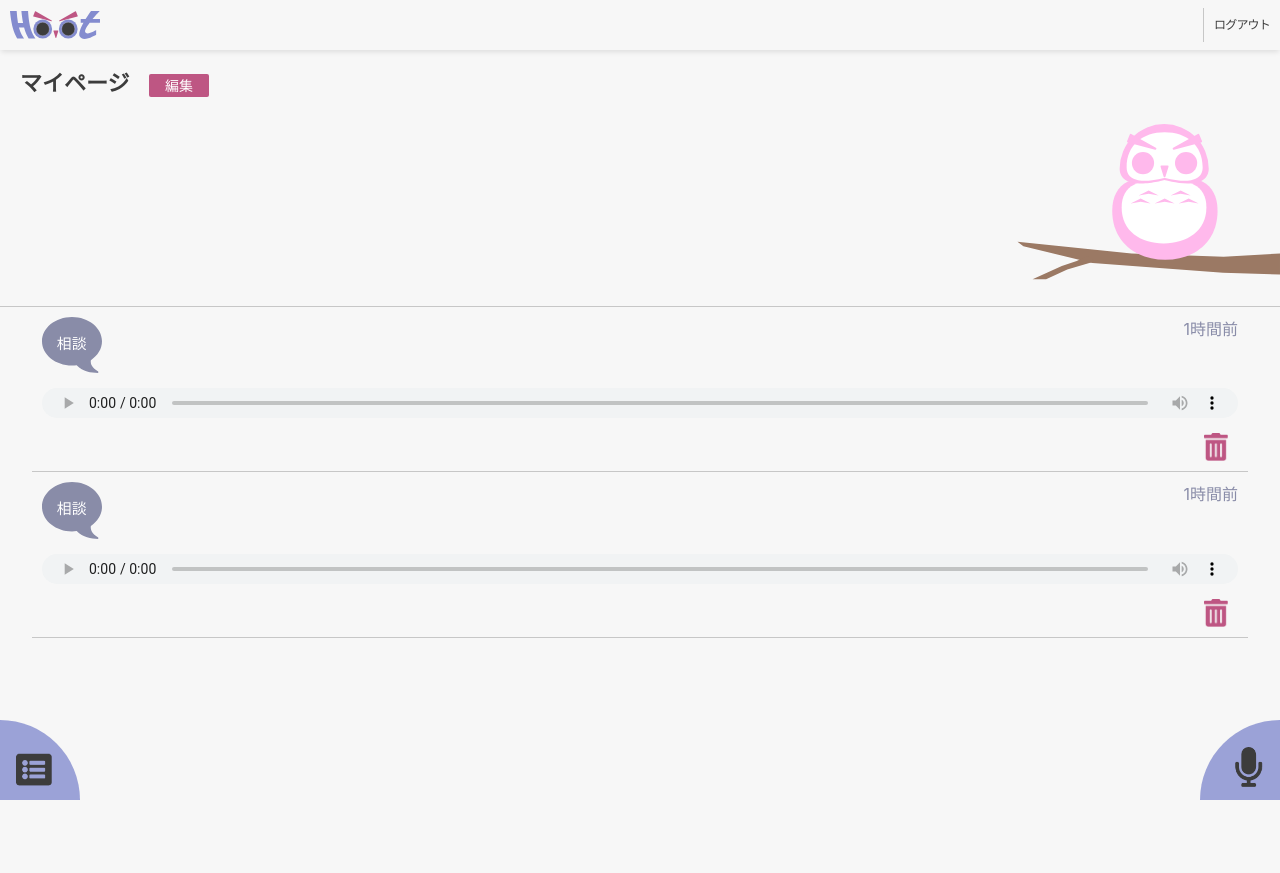
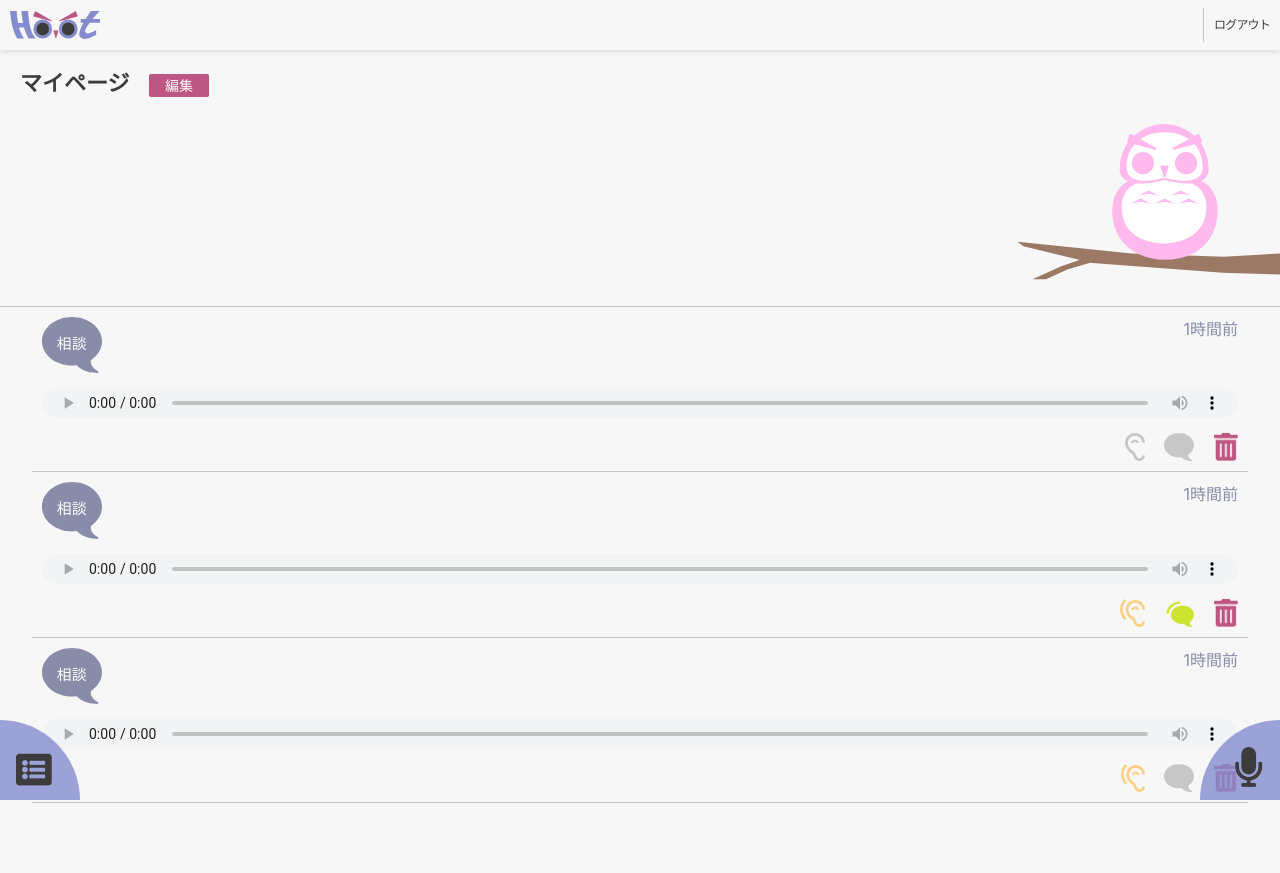
Before and after one commit to rikuta930/hoot, a PHP site: page /html/mypage.html in a window 1280 px wide. Before the commit the page ends 800 px from the top, so only its background shows below. Run offline with PHP 8.4, Linux system fonts and the light colour scheme; style sheets or scripts are compiled from the project's sources.

Commit message:
マイページに既読・返信通知のアイコンを追加

```diff
--- a/html/mypage.html
+++ b/html/mypage.html
@@ -31,6 +31,8 @@
             </div>
             <audio src="#" controlslist="nodownload" controls></audio>
             <div class="list-item__bottom">
+              <img src="./icon/ear_not_heard.svg" alt="ear image">
+              <img src="./icon/comment_not_sent.svg" alt="">
               <img class="trash" src="./icon/trash.png" alt="trash image">
             </div>
           </div>
@@ -43,6 +45,22 @@
             </div>
             <audio src="#" controlslist="nodownload" controls></audio>
             <div class="list-item__bottom">
+              <img src="./icon/ear_heard.svg" alt="ear image">
+              <img src="./icon/comment_sent.svg" alt="">
+              <img class="trash" src="./icon/trash.png" alt="trash image">
+            </div>
+          </div>
+        </li>
+        <li class="list-item">
+          <div class="list-item__info">
+            <div class="list-item__upper">
+              <div class="bubble"><img src="./icon/bubble_consult.svg" alt="bubble image"></div>
+              <div class="time">1時間前</div>
+            </div>
+            <audio src="#" controlslist="nodownload" controls></audio>
+            <div class="list-item__bottom">
+              <img src="./icon/ear_heard.svg" alt="ear image">
+              <img src="./icon/comment_not_sent.svg" alt="">
               <img class="trash" src="./icon/trash.png" alt="trash image">
             </div>
           </div>
--- a/scss/modules/_list.scss
+++ b/scss/modules/_list.scss
@@ -47,9 +47,9 @@
     text-align: right;
     height: 28px;
 
-    & > .trash {
+    & > img {
       height: 100%;
-      margin-right: 10px;
+      margin-left: 15px;
     }
   }
 }
```
Also changed, not shown: icon/comment_not_sent.svg (added), icon/comment_sent.svg (added), icon/ear_black.png (deleted), icon/ear_heard.svg (added), icon/ear_not_heard.svg (added), icon/ear_purple.png (deleted).
